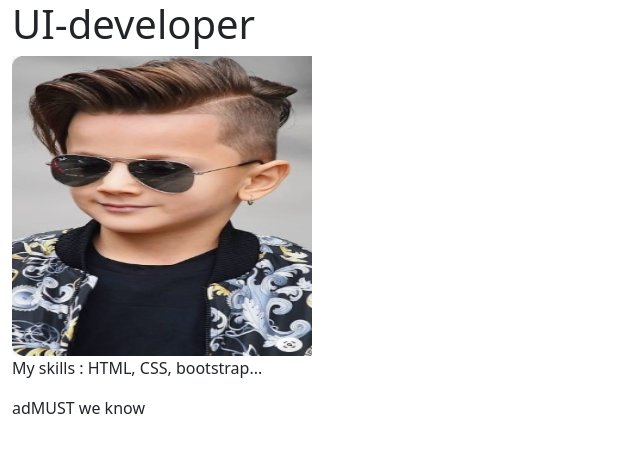
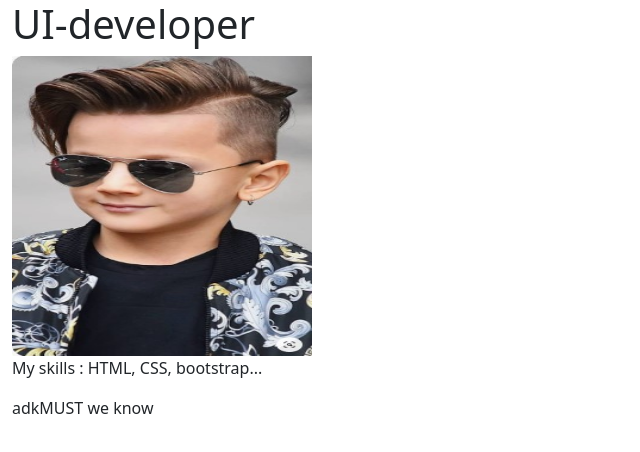
Before and after one commit to saiphanigoteti/UI-design, a website: page index.html in a window 1280 px wide. Shown: the full height of the page, 0-640 px from the left. Drawn offline with nearby package versions, Linux system fonts and the light colour scheme.

Commit message:
Update index.html

```diff
--- a/index.html
+++ b/index.html
@@ -12,6 +12,6 @@
     <h1>UI-developer</h1>
     <img src="/UI-design/public/IMAGES/Kid's-1.jpg" width="300" height="300">
     <p>My skills : HTML, CSS, bootstrap...</p>
-    <p>adMUST we know</p>
+    <p>adkMUST we know</p>
 </body>
 </html>
```
